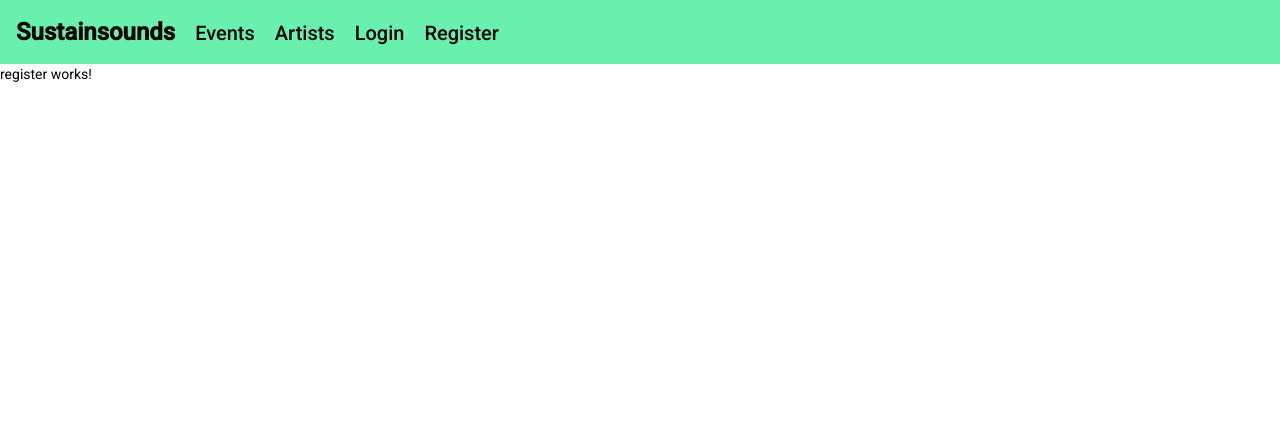
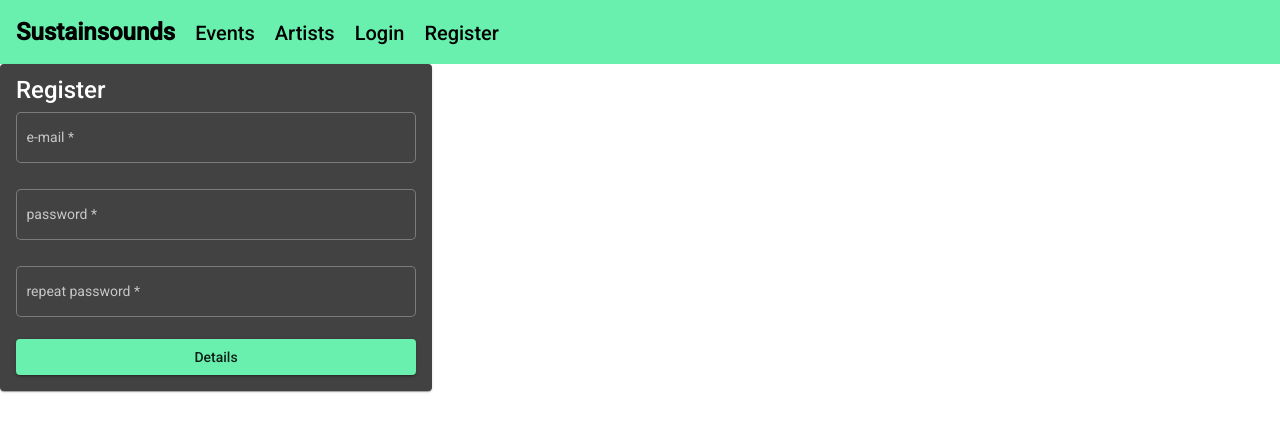
Before and after one commit to vnemchev/sustainsounds-ng, an Angular app in the folder sustainsounds/: page /auth/register in a window 1280 px wide. Shown: the top 432 px of the page. Built offline with nearby package versions, Linux system fonts and the light colour scheme.

Commit message:
Basic login and register forms

```diff
--- a/sustainsounds/src/app/auth/login/login.component.css
+++ b/sustainsounds/src/app/auth/login/login.component.css
@@ -0,0 +1,8 @@
+.form {
+  width: 400px;
+}
+
+.form form {
+  display: flex;
+  flex-direction: column;
+}
--- a/sustainsounds/src/app/auth/login/login.component.html
+++ b/sustainsounds/src/app/auth/login/login.component.html
@@ -1 +1,40 @@
-<p>login works!</p>
+<mat-card class="form">
+  <mat-card-title-group>
+    <!-- <mat-card-title> Login </mat-card-title> -->
+  </mat-card-title-group>
+  <form
+    #form="ngForm"
+    class="login-form"
+    color="primary"
+    (ngSubmit)="loginHandler(form)"
+  >
+    <mat-card-title> Login </mat-card-title>
+
+    <mat-form-field appearance="outline" color="accent">
+      <input
+        matInput
+        placeholder="username@email.com"
+        name="email"
+        id="email"
+        type="email"
+        required
+        ngModel
+      />
+      <mat-label for="1">e-mail</mat-label>
+      <mat-error>no!</mat-error>
+    </mat-form-field>
+    <mat-form-field appearance="outline" color="accent">
+      <input
+        matInput
+        placeholder="*******"
+        name="password"
+        id="password"
+        type="password"
+        required
+        ngModel
+      />
+      <mat-label for="1">password</mat-label>
+    </mat-form-field>
+    <button mat-raised-button color="accent">Details</button>
+  </form>
+</mat-card>
--- a/sustainsounds/src/app/auth/login/login.component.ts
+++ b/sustainsounds/src/app/auth/login/login.component.ts
@@ -1,15 +1,14 @@
-import { Component, OnInit } from '@angular/core';
+import { Component } from '@angular/core';
+import { NgForm } from '@angular/forms';
 
 @Component({
   selector: 'app-login',
   templateUrl: './login.component.html',
-  styleUrls: ['./login.component.css']
+  styleUrls: ['./login.component.css'],
 })
-export class LoginComponent implements OnInit {
-
-  constructor() { }
-
-  ngOnInit(): void {
+export class LoginComponent {
+  constructor() {}
+  loginHandler(form: any) {
+    console.log(form);
   }
-
 }
--- a/sustainsounds/src/app/auth/register/register.component.css
+++ b/sustainsounds/src/app/auth/register/register.component.css
@@ -0,0 +1,8 @@
+.form {
+  width: 400px;
+}
+
+.form form {
+  display: flex;
+  flex-direction: column;
+}
--- a/sustainsounds/src/app/auth/register/register.component.html
+++ b/sustainsounds/src/app/auth/register/register.component.html
@@ -1 +1,47 @@
-<p>register works!</p>
+<mat-card class="form">
+  <mat-card-title-group>
+    <!-- <mat-card-title> Login </mat-card-title> -->
+  </mat-card-title-group>
+  <form #form="ngForm" class="login-form" color="primary">
+    <mat-card-title> Register </mat-card-title>
+
+    <mat-form-field appearance="outline" color="accent">
+      <input
+        matInput
+        placeholder="username@email.com"
+        name="email"
+        id="email"
+        type="email"
+        required
+        ngModel
+      />
+      <mat-label for="email">e-mail</mat-label>
+      <mat-error>no!</mat-error>
+    </mat-form-field>
+    <mat-form-field appearance="outline" color="accent">
+      <input
+        matInput
+        placeholder="*******"
+        name="password"
+        id="password"
+        type="password"
+        required
+        ngModel
+      />
+      <mat-label for="password">password</mat-label>
+    </mat-form-field>
+    <mat-form-field appearance="outline" color="accent">
+      <input
+        matInput
+        placeholder="*******"
+        name="repeatPassword"
+        id="repeatPassword"
+        type="password"
+        required
+        ngModel
+      />
+      <mat-label for="repeatPassword">repeat password</mat-label>
+    </mat-form-field>
+    <button mat-raised-button color="accent">Details</button>
+  </form>
+</mat-card>
--- a/sustainsounds/src/app/events/events.module.ts
+++ b/sustainsounds/src/app/events/events.module.ts
@@ -2,7 +2,6 @@ import { NgModule } from '@angular/core';
 import { CommonModule } from '@angular/common';
 import { MatCardModule } from '@angular/material/card';
 import { MatButtonModule } from '@angular/material/button';
-
 import { EventListComponent } from './event-list/event-list.component';
 import { EventsService } from './events.service';
 import { HttpClient } from '@angular/common/http';
```
Also changed, not shown: sustainsounds/src/app/auth/auth.module.ts (+23 -3 lines).
